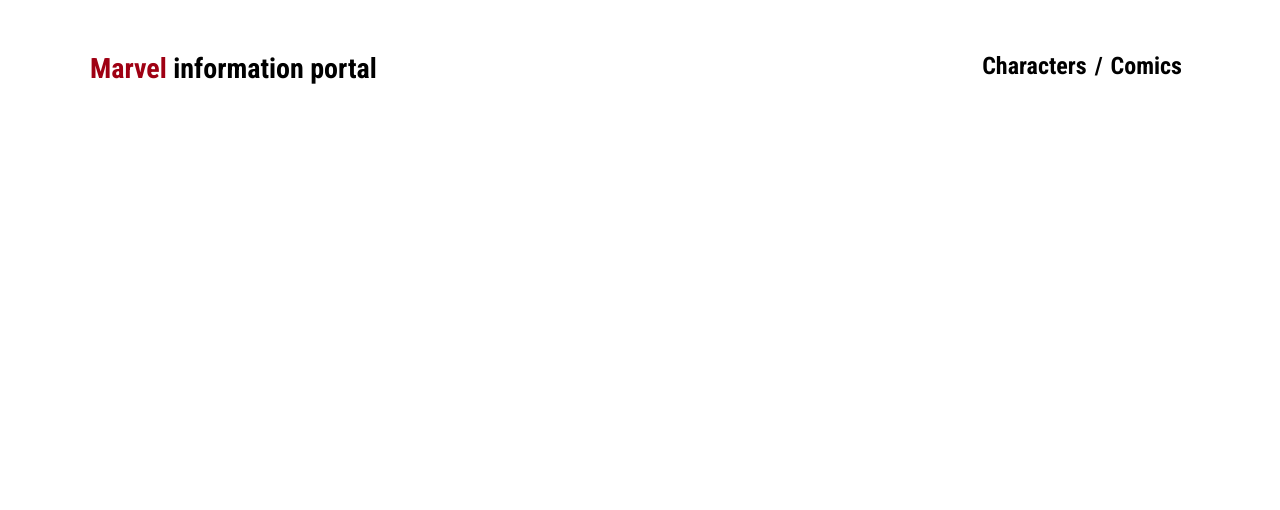
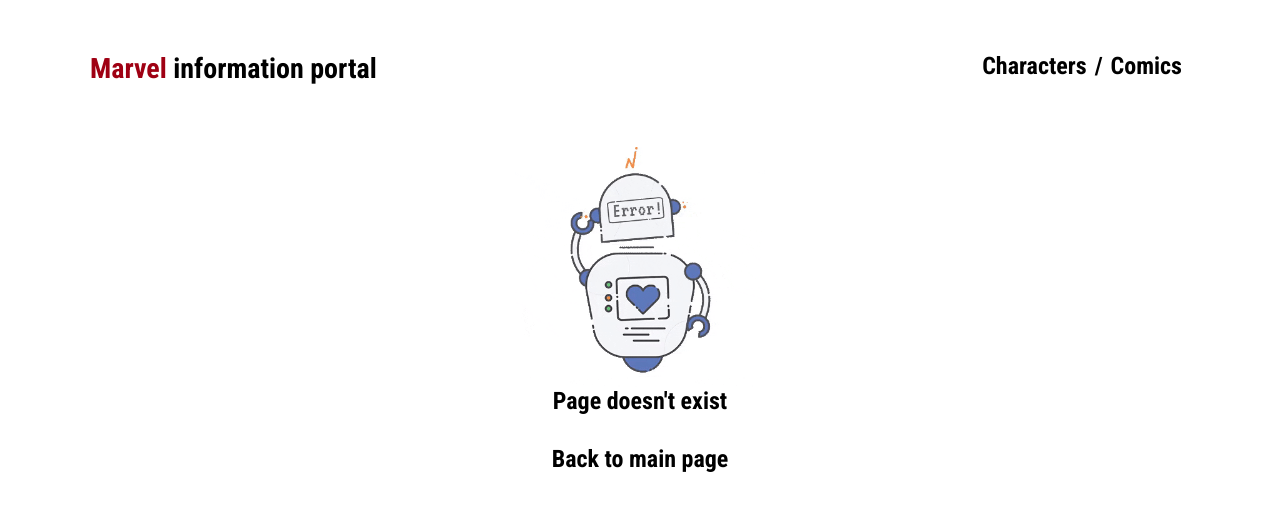
Before and after one commit to YuliaPelia/marvel, a React (Create React App) app: page /comics/1 in a window 1280 px wide. Shown: the top 510 px of the page. Built offline with nearby package versions, Linux system fonts and the light colour scheme.

Commit message:
formation of dynamic paths

```diff
--- a/src/components/app/App.js
+++ b/src/components/app/App.js
@@ -1,6 +1,6 @@
 import { BrowserRouter as Router, Routes, Route } from "react-router-dom";
 import AppHeader from "../appHeader/AppHeader";
-import {MainPage, ComicsPages} from '../pages';
+import {MainPage, ComicsPages, Page404} from '../pages';
 
 
 const App = () => {
@@ -14,6 +14,7 @@ const App = () => {
           <Routes>
             <Route path="/" element={<MainPage/>}/>
             <Route path="/1" element={<ComicsPages/>}/>
+            <Route path="*" element={<Page404/>}/>
           </Routes>
         </main>
       </div>
--- /dev/null
+++ b/src/components/pages/404.js
@@ -0,0 +1,14 @@
+import ErrorMessage from "../errorMessage/ErrorMessage"
+import { NavLink } from "react-router-dom";
+const Page404 = () => {
+    return (
+        <div>
+            <ErrorMessage/>
+            <p style={{'textAlign': 'center', 'fontWeight': 'bold', 'fontSize': '24px'}}>Page doesn't exist</p>
+            <NavLink style={{
+                'display': 'block', 'textAlign': 'center', 'fontWeight': 'bold', 'fontSize': '24px', 'marginTop': '30px'}} to='/'>Back to main page</NavLink>
+        </div>
+    )
+}
+
+export default Page404;
--- a/src/components/pages/index.js
+++ b/src/components/pages/index.js
@@ -1,4 +1,5 @@
 import MainPage from "./MainPage";
 import ComicsPages from "./ComicsPages";
+import Page404 from "./404";
 
-export {MainPage, ComicsPages};
+export {MainPage, ComicsPages, Page404};
```
Also changed, not shown: src/components/charList/CharList.js (line endings or trailing spaces).
